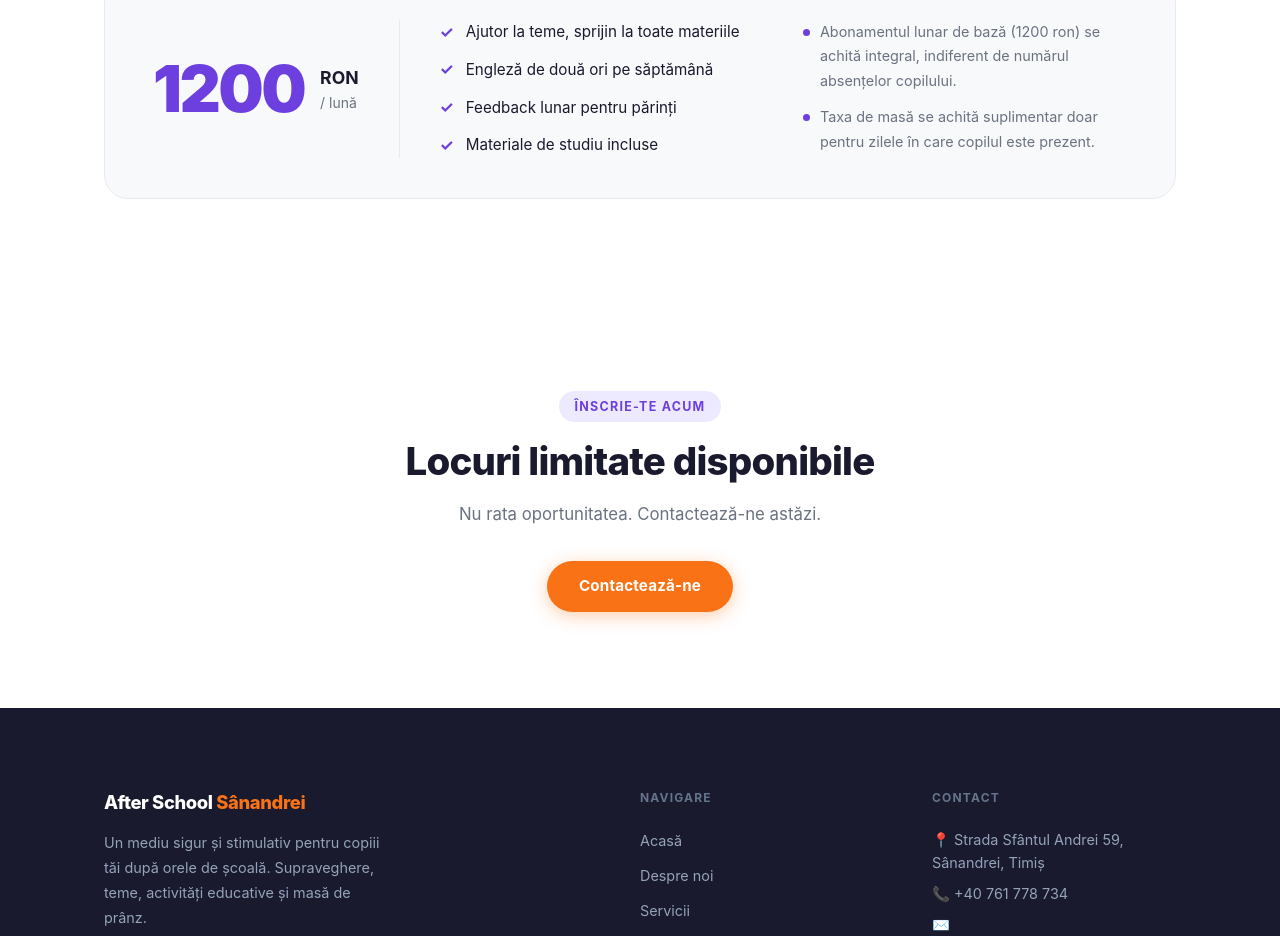
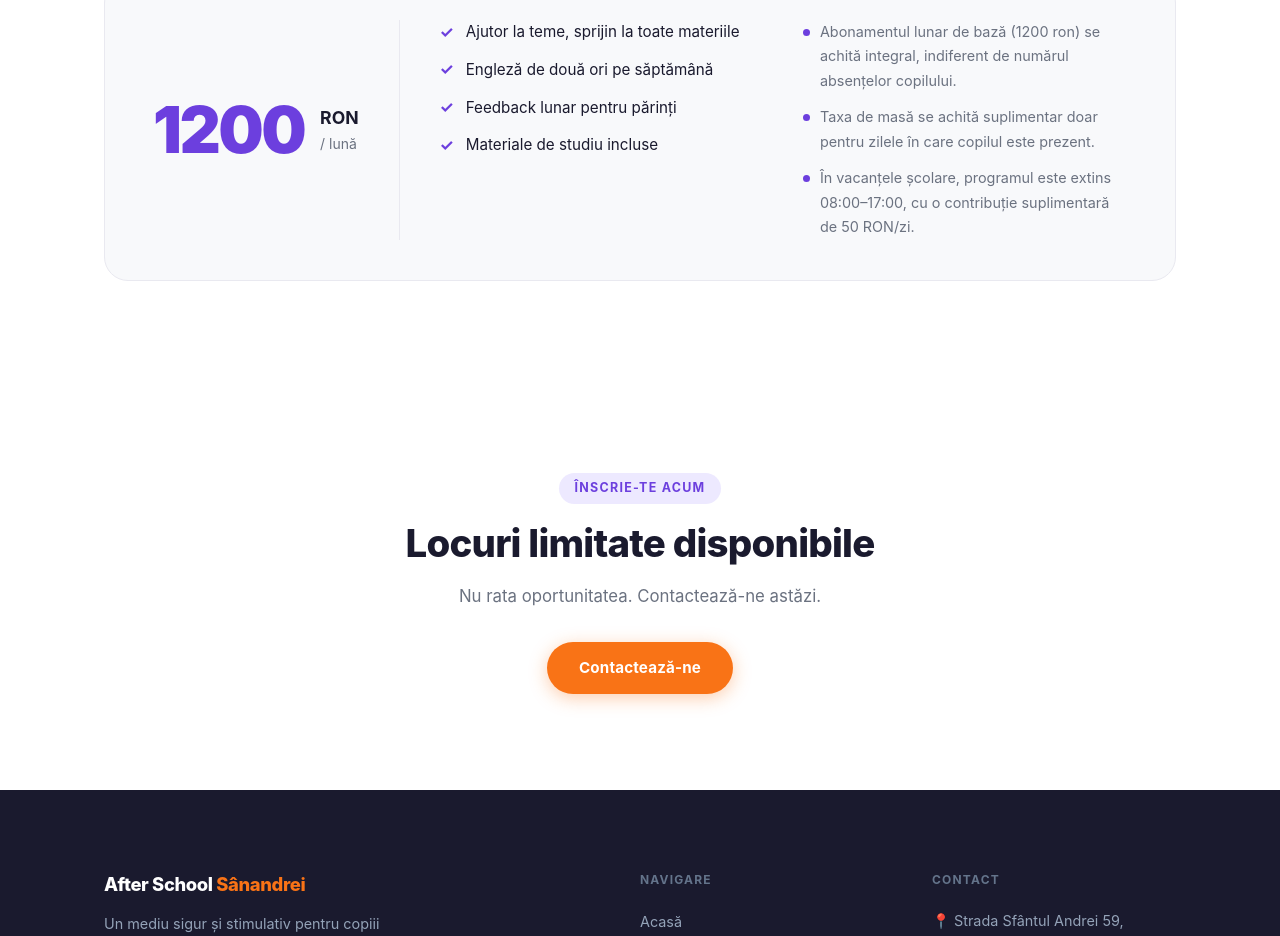
Before and after one commit to lavinianetotea/afterschool-sanandrei, a React (Create React App) app in the folder client/: page /servicii in a window 1280 px wide. Shown: the part 2598-3534 px from the top of the page. Built offline with nearby package versions, Linux system fonts and the light colour scheme.

Commit message:
vacantele scolare tarif

```diff
--- a/client/src/pages/Services.jsx
+++ b/client/src/pages/Services.jsx
@@ -169,6 +169,10 @@ export default function Services() {
                 Taxa de masă se achită suplimentar doar pentru zilele în care
                 copilul este prezent.
               </li>
+              <li>
+                În vacanțele școlare, programul este extins 08:00–17:00, cu o
+                contribuție suplimentară de 50 RON/zi.
+              </li>
             </ul>
           </div>
         </div>
```
